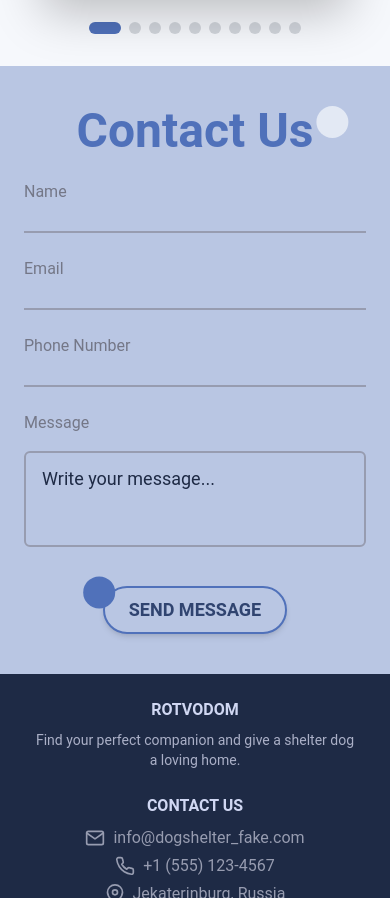
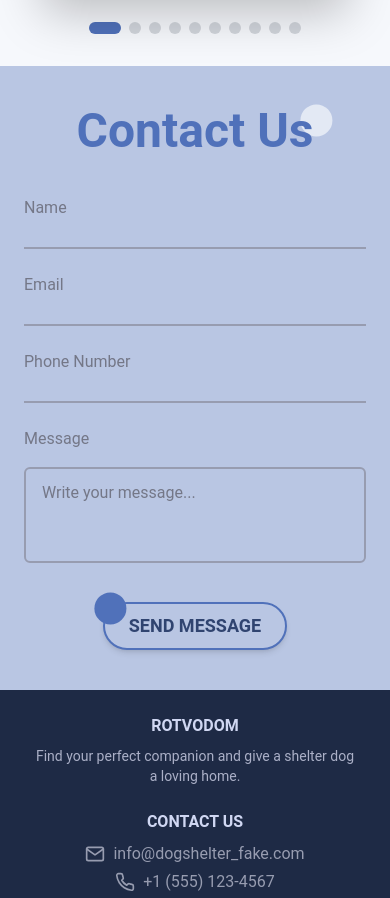
Before and after one commit to bavayra/dog-shelter, a React (Vite) app: page / in a window 390 px wide. Shown: the part 7099-7997 px from the top of the page. Built offline with nearby package versions, Linux system fonts and the light colour scheme; a web font is replaced by a local one.

Commit message:
style(contactSection-390): postioned decor circles correctly. Changed font color and size of the placeholder + used important to override default styles

```diff
--- a/src/features/ContactSection.tsx
+++ b/src/features/ContactSection.tsx
@@ -121,10 +121,10 @@ const ContactSection = () => {
           right="0"
           zIndex={10}
           opacity={70}
-          className="xs:-translate-x-[130%] xs:translate-y-1/4 tablet-sm:-translate-x-[240%] tablet-lg:-translate-x-[20%] tablet-lg:translate-y-[70%] 3xl:-translate-x-[700%] 4xl:mt-0 5xl:-translate-x-[725%] 5xl:-mt-1 4xl:mr-20 translate-x-[200%] sm:mr-6 md:-translate-x-[355%] lg:mt-0 lg:-translate-x-[540%] xl:-mt-3 xl:-translate-x-[695%] 2xl:-translate-x-[860%] [@media(min-height:1152px)]:mr-32"
+          className="xs:-translate-x-[180%] xs:translate-y-1/5 tablet-sm:-translate-x-[240%] tablet-lg:-translate-x-[20%] tablet-lg:translate-y-[70%] 3xl:-translate-x-[700%] 4xl:mt-0 5xl:-translate-x-[725%] 5xl:-mt-1 4xl:mr-20 translate-x-[200%] sm:mr-6 md:-translate-x-[355%] lg:mt-0 lg:-translate-x-[540%] xl:-mt-3 xl:-translate-x-[695%] 2xl:-translate-x-[860%] [@media(min-height:1152px)]:mr-32"
         />
       </div>
-      <h2 className="typography-h2 xs:text-5xl 4xl:text-9xl tablet-lg:text-8xl relative z-11 mb-4 text-center md:text-7xl">
+      <h2 className="typography-h2 xs:text-5xl 4xl:text-9xl tablet-lg:text-8xl xs:mb-8 relative z-11 mb-4 text-center md:text-7xl">
         Contact Us
       </h2>
       <div className="4xl:gap-30 5xl:w-400 4xl:w-300 tablet-lg:grid tablet-lg:grid-cols-2 tablet-lg:gap-4 3xl:gap-20 relative flex justify-center md:m-6 md:mx-auto lg:w-200 lg:gap-10 xl:w-250">
@@ -197,7 +197,7 @@ const ContactSection = () => {
                 placeholder="Write your message..."
                 required
                 disabled={isSubmitting}
-                className="placeholder:text-primary-900 4xl:text-xl 5xl:text-2xl focus:border-primary-500 xs:text-lg 4xl:min-h-40 mb-2 min-h-24 w-full resize-none rounded-md border-2 border-neutral-500 bg-transparent px-4 py-3 text-xs focus:ring-0 focus:outline-none disabled:cursor-not-allowed disabled:opacity-50"
+                className="4xl:text-xl 5xl:text-2xl focus:border-primary-500 xs:text-lg 4xl:min-h-40 mb-2 min-h-24 w-full resize-none rounded-md border-2 border-neutral-500 bg-transparent px-4 py-3 text-xs placeholder:opacity-100 focus:ring-0 focus:outline-none disabled:cursor-not-allowed disabled:opacity-50"
               />
               {errors.message && (
                 <p className="-mt-6 text-sm text-red-600" role="alert">
@@ -213,7 +213,7 @@ const ContactSection = () => {
                 top="0"
                 left="0"
                 zIndex={12}
-                className="xs:translate-x-[185%] 3xl:ml-14 4xl:ml-18 5xl:ml-32 5xl:-mt-2 tablet-sm:translate-x-[260%] tablet-lg:translate-x-[120%] tablet-lg:-mt-1 translate-x-[150%] translate-y-[20%] sm:ml-5 md:translate-x-[220%] lg:ml-9 xl:ml-18"
+                className="xs:translate-x-[220%] 3xl:ml-14 4xl:ml-18 5xl:ml-32 5xl:-mt-2 tablet-sm:translate-x-[260%] tablet-lg:translate-x-[120%] tablet-lg:-mt-1 translate-x-[150%] translate-y-[20%] sm:ml-5 md:translate-x-[220%] lg:ml-9 xl:ml-18"
               />
             </div>
 
--- a/src/index.css
+++ b/src/index.css
@@ -155,4 +155,10 @@ html {
   .z-3 {
     z-index: 3;
   }
+
+  textarea::placeholder {
+    color: #747787 !important;
+    opacity: 1 !important;
+    font-size: 1rem !important;
+  }
 }
```
